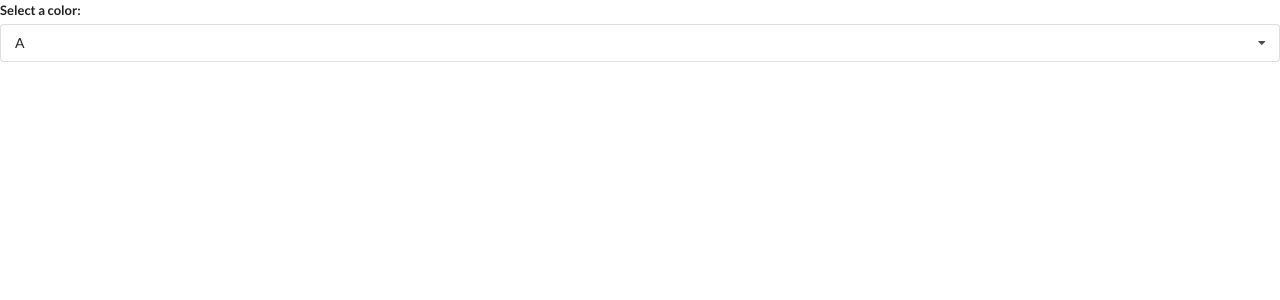
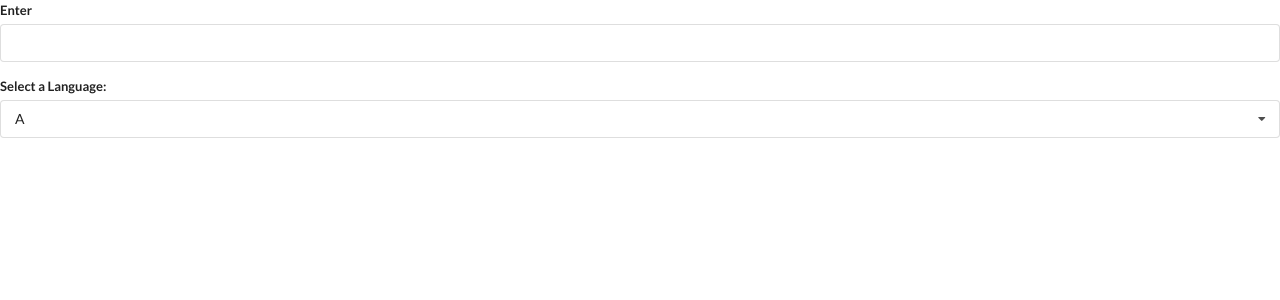
Before and after one commit to ken888686/jsx, a React (Create React App) app: page / in a window 1280 px wide. Shown: the top 300 px of the page. Built offline with nearby package versions, Linux system fonts and the light colour scheme.

Commit message:
put on dropdown and text input

```diff
--- a/src/components/Dropdown.js
+++ b/src/components/Dropdown.js
@@ -1,6 +1,6 @@
 import React, { useState, useEffect, useRef } from "react";
 
-const Dropdown = ({ selected, onSelectedChange, options }) => {
+const Dropdown = ({ label, selected, onSelectedChange, options }) => {
   const [open, setOpen] = useState(false);
   const ref = useRef();
 
@@ -43,7 +43,7 @@
     <div ref={ref} className="ui form">
       <div className="field">
         <label htmlFor="color-selector" className="label">
-          Select a color:
+          {label}
         </label>
         <div
           onClick={() => setOpen(!open)}
--- a/src/components/Translate.js
+++ b/src/components/Translate.js
@@ -17,14 +17,28 @@
 ];
 const Translate = () => {
   const [language, setLanguage] = useState(options[0]);
+  const [text, setText] = useState("");
 
   return (
     <div>
-      <Dropdown
-        options={options}
-        selected={language}
-        onSelectedChange={setLanguage}
-      />
+      <div className="ui form">
+        <div className="field">
+          <label htmlFor="text">Enter</label>
+          <input
+            type="text"
+            name="text"
+            id="text"
+            value={text}
+            onChange={(e) => setText(e.target.value)}
+          />
+        </div>
+        <Dropdown
+          label="Select a Language:"
+          options={options}
+          selected={language}
+          onSelectedChange={setLanguage}
+        />
+      </div>
     </div>
   );
 };
```
